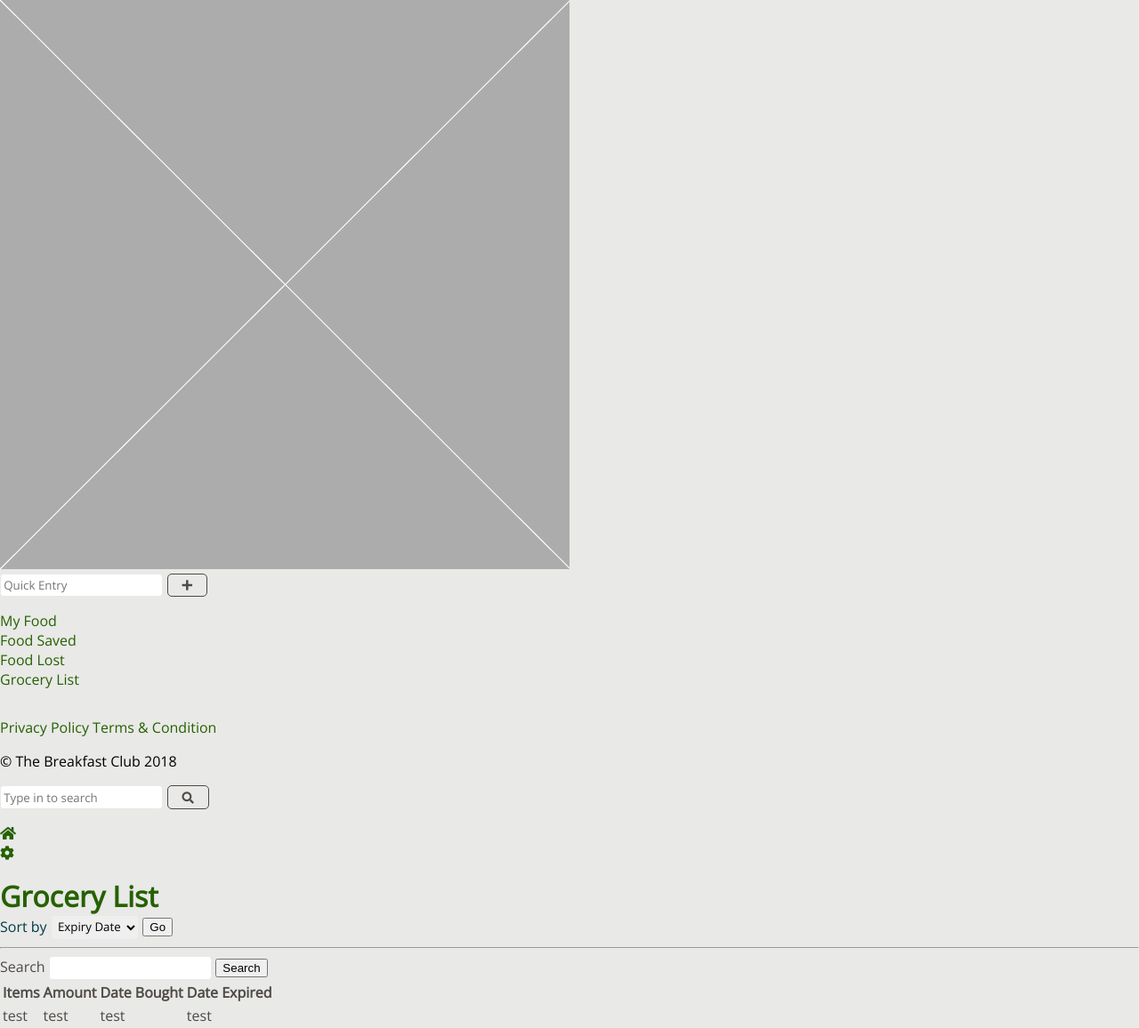
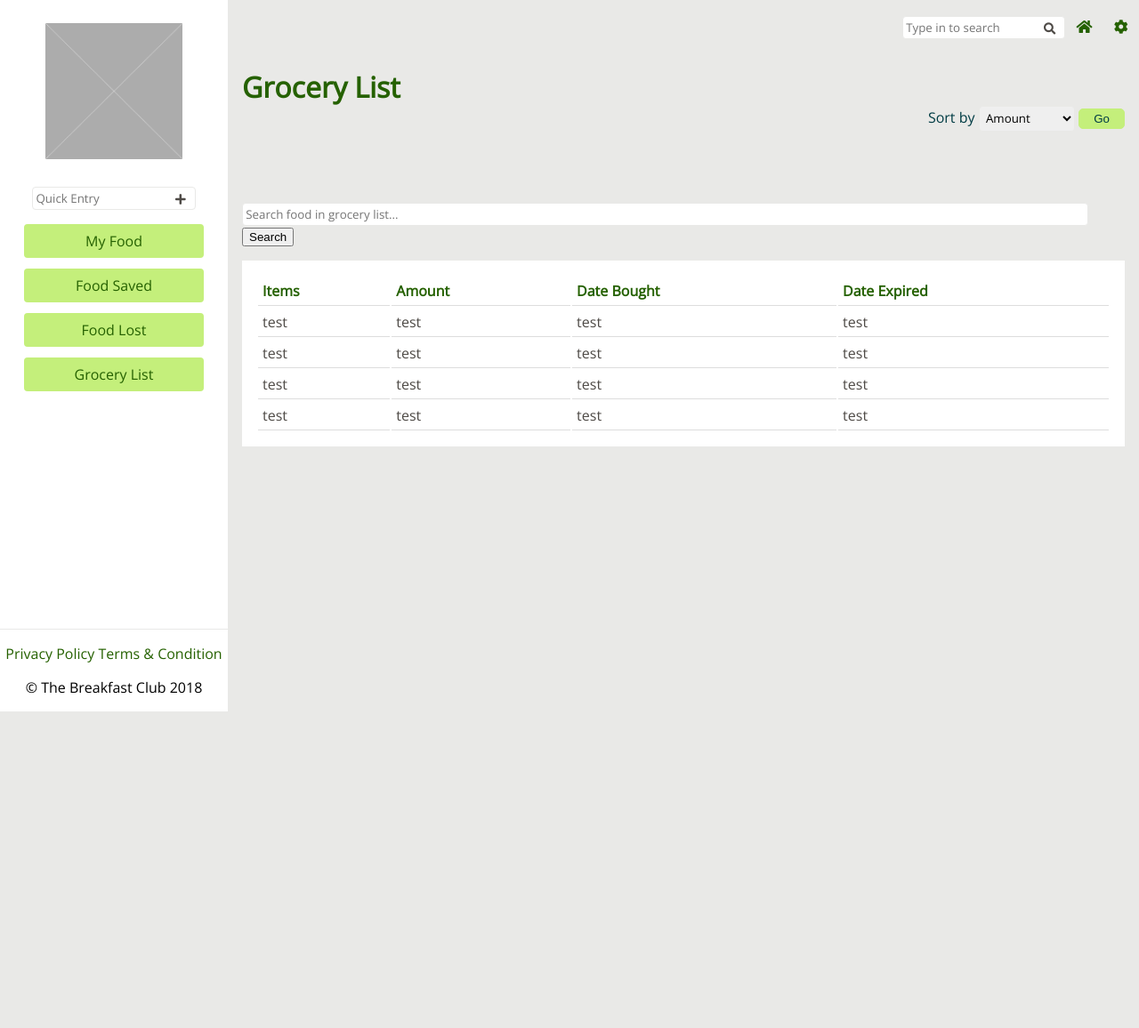
Before and after one commit to NgocTo/food-saviour, a PHP site: page /grocery-list.php in a window 1280 px wide. Shown: the whole page at 89% size. After the commit the page ends 800 px from the top, so only its background shows below. Run offline with PHP 8.4, Linux system fonts and the light colour scheme; data that the repository does not hold is empty; a stand-in replaces the project's code that opens the database connection; some libraries are stand-ins or nearby versions.

Commit message:
Page content and styling
Started php code for bringing data into the grocery list table and started styling the table

```diff
--- a/css/main.css
+++ b/css/main.css
@@ -266,3 +266,25 @@
     border-top: 1px solid #E9E9E7;
     text-align: center;
 }
+
+/* GROCERY LIST */
+.grocery-table {
+    width: 100%;
+    margin-top: 1em;
+    padding: 1em;
+    background-color: white;
+}
+
+.grocery-table th, td {
+    padding: 5px;
+    text-align: left;
+    border-bottom: 1px solid #ddd;
+}
+
+#grocery-search {
+    margin-top: 5em;
+}
+
+#grocery-search input {
+    width: 95%;
+}
--- a/grocery-list.php
+++ b/grocery-list.php
@@ -1,6 +1,9 @@
 <?php
+$style = "css/main.css";
 include_once 'shared/head.php';
 include_once 'shared/sidebar.php';
+require_once 'read.php';
+$_SESSION['userId'] = 1;
 ?>
 <div id="main-container">
 <?php
@@ -11,26 +14,47 @@
     <form action="" method="post" id="sort-form">
         <label for="sort" class="text-darkgreen">Sort by</label>
         <select id="sort" name="sort" class="pulldownbox">
-            <option value="date">Expiry Date</option>
-            <option value="category">Category</option>
+            <option value="amount">Amount</option>
+            <option value="bought">Date Bought</option>
+            <option value="expiry">Date Expired</option>
         </select>
         <button class="btn-green">Go</button>
     </form>
-    <hr />
-
-    <form class="" action="" method="post">
-        <label>Search</label>
-        <input type="text" />
+    <form action="" method="post" id="grocery-search">
+        <input type="text" placeholder="Search food in grocery list..." />
         <button>Search</button>
     </form>
-
-    <table>
+    <?php
+        if($_SESSION['userId'] != 1){
+            // table is empty logic
+        }else if($_SESSION['userId'] == 1){
+            // add login stuff once done
+    ?>
+    <table class="grocery-table">
         <thead>
-            <th>Items</th>
-            <th>Amount</th>
-            <th>Date Bought</th>
-            <th>Date Expired</th>
+            <th class="text-green">Items</th>
+            <th class="text-green">Amount</th>
+            <th class="text-green">Date Bought</th>
+            <th class="text-green">Date Expired</th>
         </thead>
+        <tr>
+            <td>test<?php ("SELECT `foodId` FROM `userfood` WHERE `userId` = 1"); ?></td>
+            <td>test<?php ("SELECT `amount` FROM `userfood`WHERE `userId` = 1"); ?></td>
+            <td>test<?php ("SELECT `date` FROM `userfood` WHERE `userId` = 1"); ?></td>
+            <td>test<?php ("SELECT `food`.`duration`, `userfood`.`foodId` FROM `food` JOIN `userfood` ON `userfood`.`foodId` = `food`.`id`") ?></td>
+        </tr>
+        <tr>
+            <td>test</td>
+            <td>test</td>
+            <td>test</td>
+            <td>test</td>
+        </tr>
+        <tr>
+            <td>test</td>
+            <td>test</td>
+            <td>test</td>
+            <td>test</td>
+        </tr>
         <tr>
             <td>test</td>
             <td>test</td>
@@ -38,7 +62,9 @@
             <td>test</td>
         </tr>
     </table>
-
+    <?php
+        }
+    ?>
 </main>
 </div>
 <?php
```
